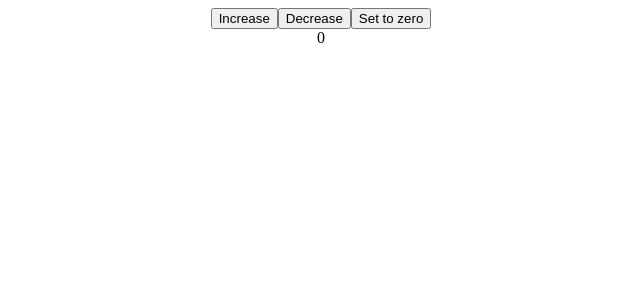
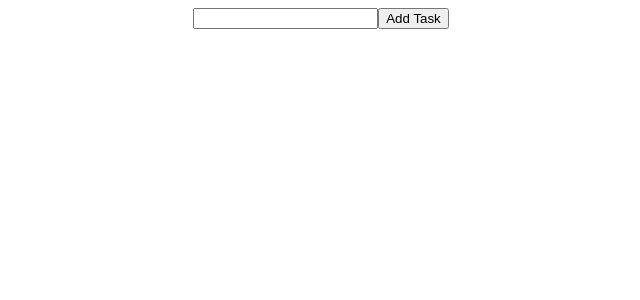
Before and after one commit to ghulam46/Learn-ReactJS, a React (Create React App) app: page / in a window 1280 px wide. Shown: the top 300 px of the page, without its empty margins (319-959 px from the left). Built offline with nearby package versions, Linux system fonts and the light colour scheme.

Commit message:
todo list project

```diff
--- /dev/null
+++ b/src/ToDoList.js
@@ -0,0 +1,36 @@
+import "./App.css";
+import { useState } from "react";
+
+function ToDoList() {
+  const [todoList, setTodoList] = useState([]);
+  const [newTask, setNewTask] = useState("");
+
+  const handleChange = (e) => {
+    setNewTask(e.target.value);
+  };
+
+  const addTask = () => {
+    // const newTodoList = [...todoList, newTask];
+    setTodoList([...todoList, newTask]);
+  };
+
+  return (
+    <div className="App">
+      <div className="addTask">
+        <input onChange={handleChange} />
+        <button onClick={addTask}>Add Task</button>
+      </div>
+      <div className="list">
+        {todoList.map((task) => {
+          return (
+            <>
+              <h1>{task}</h1>
+            </>
+          );
+        })}
+      </div>
+    </div>
+  );
+}
+
+export default ToDoList;
--- a/src/index.js
+++ b/src/index.js
@@ -1,10 +1,12 @@
 import React from "react";
 import ReactDOM from "react-dom/client";
 import App from "./App";
+import ToDoList from "./ToDoList";
 
 const root = ReactDOM.createRoot(document.getElementById("root"));
 root.render(
   <React.StrictMode>
-    <App />
+    {/* <App /> */}
+    <ToDoList />
   </React.StrictMode>
 );
```
